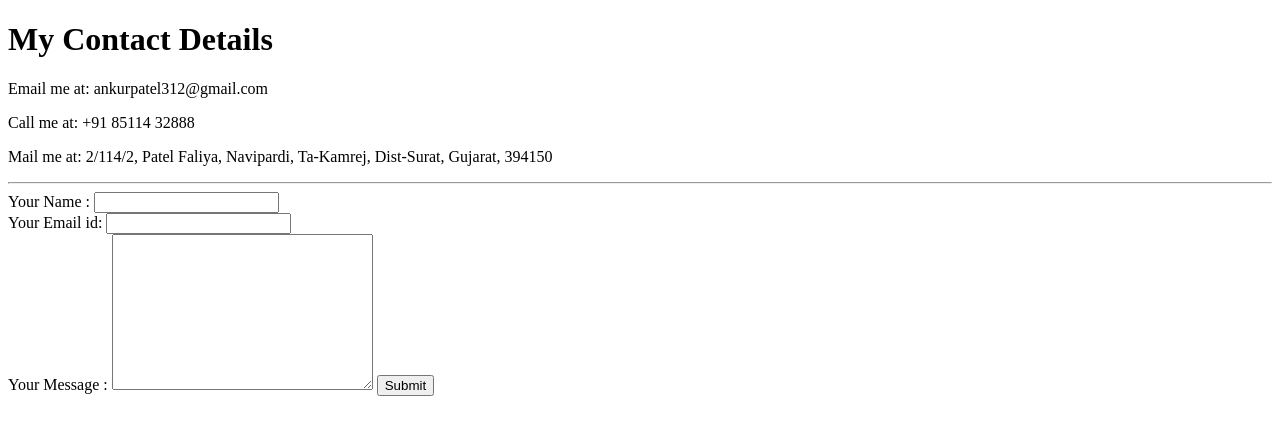
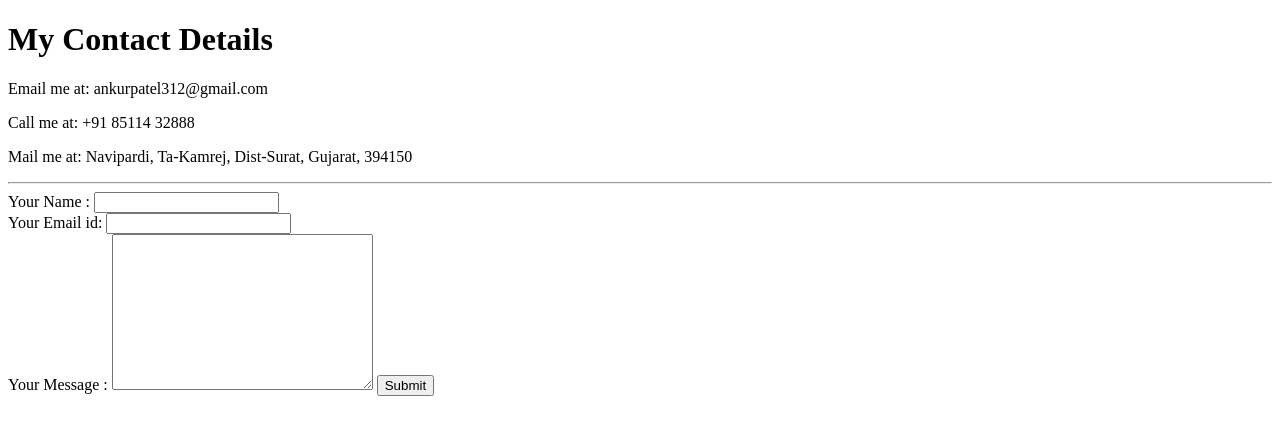
Before and after one commit to ankurpatel312/cv, a plain HTML site: page Contact_me.html in a window 1280 px wide. Drawn offline with Linux system fonts and the light colour scheme.

Commit message:
Address update

```diff
--- a/Contact_me.html
+++ b/Contact_me.html
@@ -8,7 +8,7 @@
     <h1>My Contact Details</h1>
     <p>Email me at: ankurpatel312@gmail.com</p>
     <p>Call me at: +91 85114 32888</p>
-    <p>Mail me at: 2/114/2, Patel Faliya, Navipardi, Ta-Kamrej, Dist-Surat, Gujarat, 394150</p>
+    <p>Mail me at:  Navipardi, Ta-Kamrej, Dist-Surat, Gujarat, 394150</p>
     <hr>
     <form action="mailto:ankurpatel312@gmail.com" method="post" enctype="text/plain">
         <label>Your Name    :</label>
```
